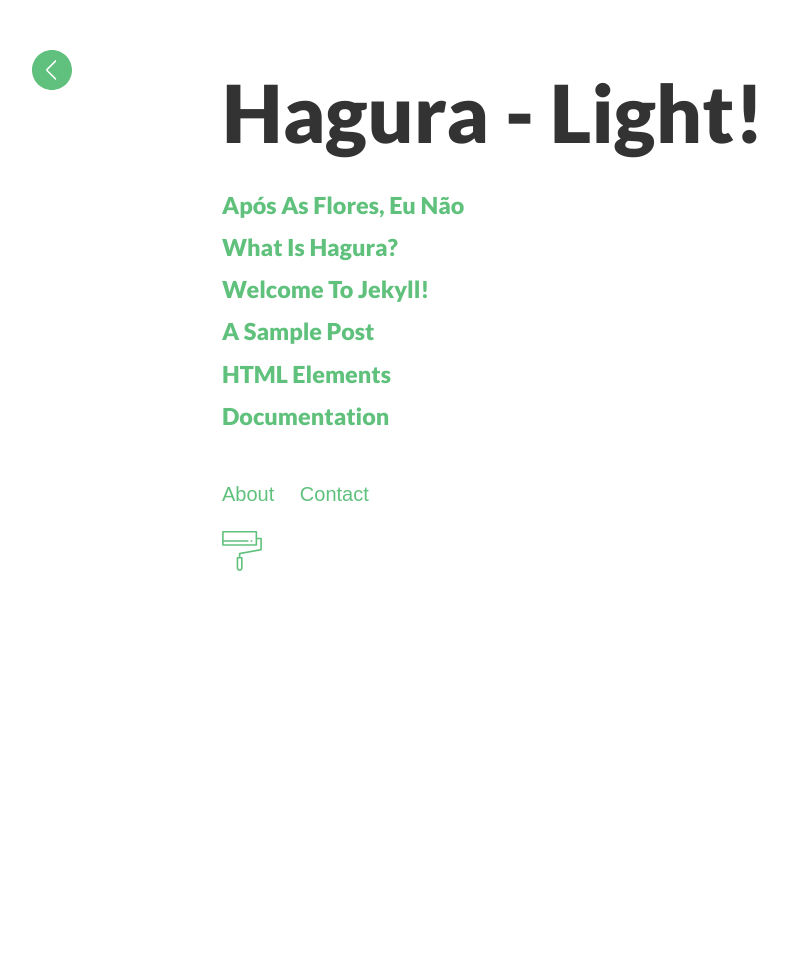
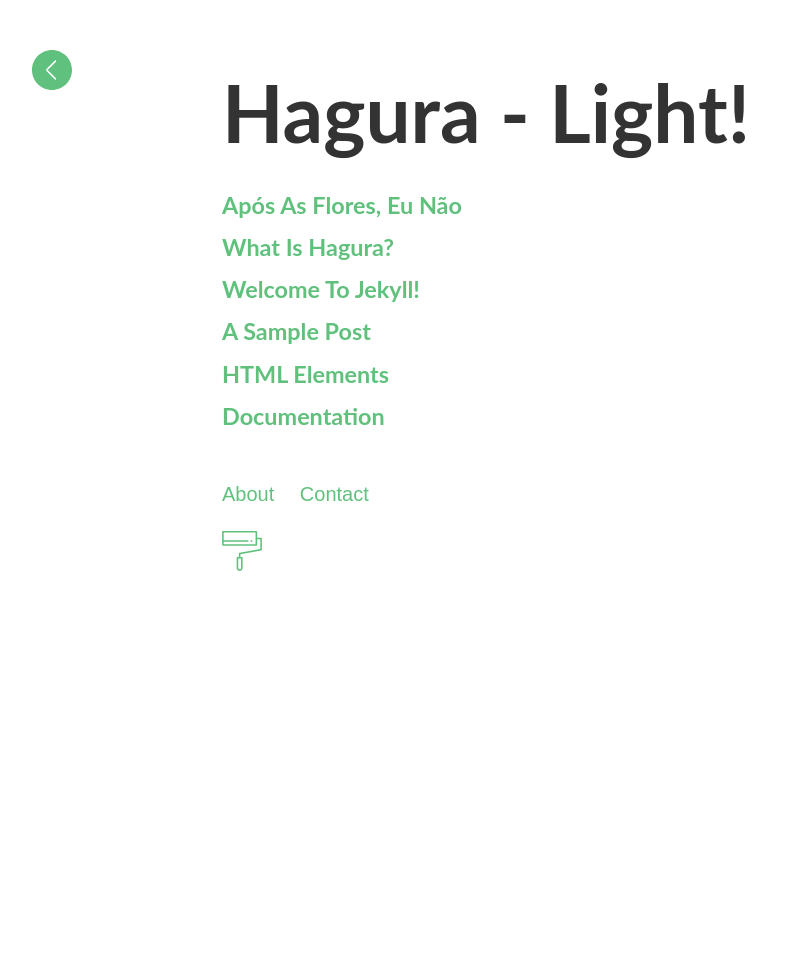
Before and after one commit to aarrigo/guindaste-arrebentado, a Jekyll site: the page built from index.html, in a window 1280 px wide. Shown: the whole page, without its empty margins (18-806 px from the left). Built offline with Jekyll 4.4.1, drawn with Linux system fonts in a browser that asks for light colours; some web fonts are replaced.

Commit message:
Update default.html

```diff
--- a/_layouts/default.html
+++ b/_layouts/default.html
@@ -7,7 +7,6 @@
   <meta charset="utf-8">
   <meta name="viewport" content="width=device-width, initial-scale=1">
   <title>{% if page.title %}{{ page.title }} - {{ site.title }}{% else %}{{ site.title }}{% endif %}</title>
-  <link href="https://fonts.googleapis.com/css?family=Lato:900|Work+Sans" rel="stylesheet">
   <link rel="stylesheet" media="screen" href="https://fontlibrary.org/face/caladea" type="text/css"/>
   <link rel="stylesheet" href="{{site.baseurl}}/css/main.css">
   {% seo %}
```
